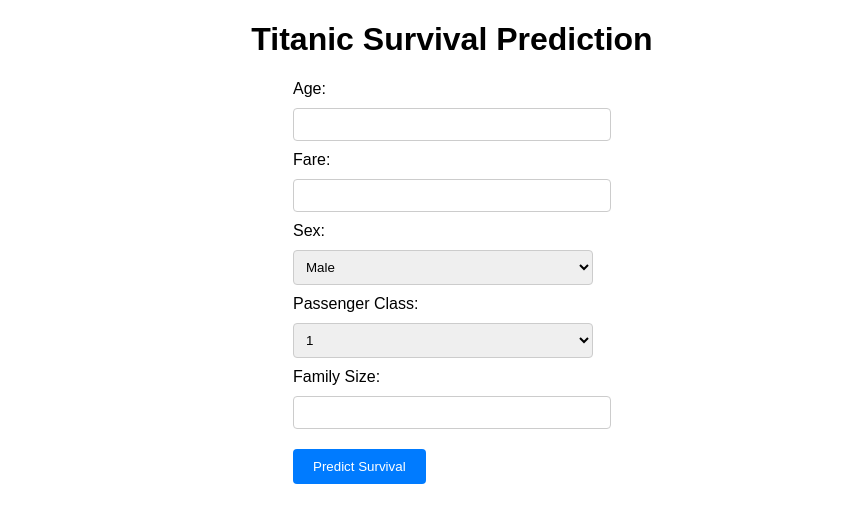
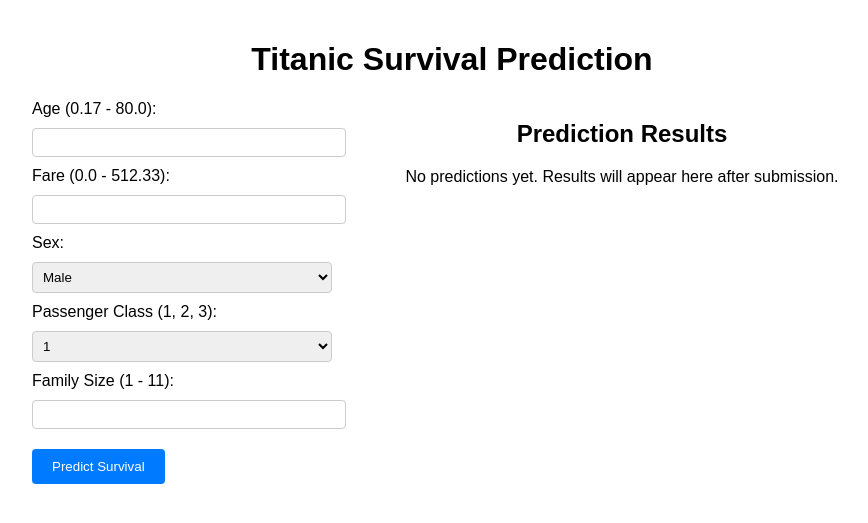
Before and after one commit to irooca/flask, a Flask app: page / in a window 1280 px wide. Shown: the top 523 px of the page, without its empty margins (188-1056 px from the left). Run offline with Flask 3, Linux system fonts and the light colour scheme; parts of the project's set-up code (start-up, migrations or seed data) failed here and were passed over.

Commit message:
Update index.html

```diff
--- a/templates/index.html
+++ b/templates/index.html
@@ -8,23 +8,26 @@
     <style>
         body {
             font-family: Arial, sans-serif;
-            text-align: center;
             margin: 0;
-            padding: 0;
+            padding: 20px;
         }
-        form {
-            display: inline-block;
+        #container {
+            display: flex;
+            justify-content: center;
+            align-items: flex-start;
+        }
+        #form-container {
             text-align: left;
-            margin-bottom: 20px;
+            width: 300px;
         }
         label, input, select {
             display: block;
             margin-bottom: 10px;
-            width: 300px; /* 입력창 가로 길이 통일 */
         }
         input, select {
-            padding: 8px;
-            text-align: left; /* 텍스트 왼쪽 정렬 */
+            padding: 6px;
+            width: 100%;
+            text-align: left;
             border: 1px solid #ccc;
             border-radius: 4px;
         }
@@ -40,10 +43,15 @@
         button:hover {
             background-color: #0056b3;
         }
+        #results-container {
+            margin-left: 40px;
+            width: 500px;
+            text-align: center;
+        }
         table {
             border-collapse: collapse;
             margin: 20px auto;
-            width: 60%;
+            width: 100%;
         }
         th, td {
             border: 1px solid #ddd;
@@ -54,20 +62,21 @@
             background-color: #f4f4f4;
         }
         canvas {
-            margin: 20px auto;
+            margin-top: 20px;
         }
     </style>
 </head>
 <body>
-    <h1>Titanic Survival Prediction</h1>
+    <h1 style="text-align: center;">Titanic Survival Prediction</h1>
+    <div id="container">
+        <!-- 입력 폼 -->
+        <div id="form-container">
+            <form method="POST">
+                <label for="Age">Age (0.17 - 80.0):</label>
+                <input type="number" name="Age" step="0.1" min="0.17" max="80.0" required>
 
-    <!-- 입력 폼 -->
-    <form method="POST">
-        <label for="Age">Age:</label>
-        <input type="number" name="Age" step="0.1" required>
-
-        <label for="Fare">Fare:</label>
-        <input type="number" name="Fare" step="0.01" required>
+                <label for="Fare">Fare (0.0 - 512.33):</label>
+                <input type="number" name="Fare" step="0.01" min="0.0" max="512.33" required>
 
                 <label for="Sex">Sex:</label>
                 <select name="Sex">
@@ -75,27 +84,22 @@
                     <option value="female">Female</option>
                 </select>
 
-        <label for="Pclass">Passenger Class:</label>
+                <label for="Pclass">Passenger Class (1, 2, 3):</label>
                 <select name="Pclass">
                     <option value="1">1</option>
                     <option value="2">2</option>
                     <option value="3">3</option>
                 </select>
 
-        <label for="Family_Size">Family Size:</label>
-        <input type="number" name="Family_Size" required>
+                <label for="Family_Size">Family Size (1 - 11):</label>
+                <input type="number" name="Family_Size" min="1" max="11" required>
 
                 <button type="submit">Predict Survival</button>
             </form>
+        </div>
 
-    <!-- 사용자 입력값 표시 -->
-    {% if data %}
-    <h3>Input Values:</h3>
-    <p>Age: {{ data['Age'] }}, Fare: {{ data['Fare'] }}, Sex: {{ data['Sex'] }},
-    Pclass: {{ data['Pclass'] }}, Family Size: {{ data['Family_Size'] }}</p>
-    {% endif %}
-
-    <!-- 생존 확률 및 결과 -->
+        <!-- 결과 컨테이너 -->
+        <div id="results-container">
             {% if predictions %}
             <h2>Prediction Results</h2>
             <table>
@@ -118,10 +122,8 @@
                     {% endfor %}
                 </tbody>
             </table>
-
-    <!-- 그래프 -->
-    <h2>Model-wise Survival Probabilities</h2>
-    <canvas id="predictionChart" style="width: 60%; height: 300px;"></canvas>
+            <h3>Average Probability: {{ predictions['Average Probability'] | round(2) }}</h3>
+            <canvas id="predictionChart"></canvas>
             <script>
                 const ctx = document.getElementById('predictionChart').getContext('2d');
                 const chart = new Chart(ctx, {
@@ -146,6 +148,11 @@
                     }
                 });
             </script>
+            {% else %}
+            <h2>Prediction Results</h2>
+            <p>No predictions yet. Results will appear here after submission.</p>
             {% endif %}
+        </div>
+    </div>
 </body>
 </html>
```
Lines whose indentation alone changed are shown as unchanged.
